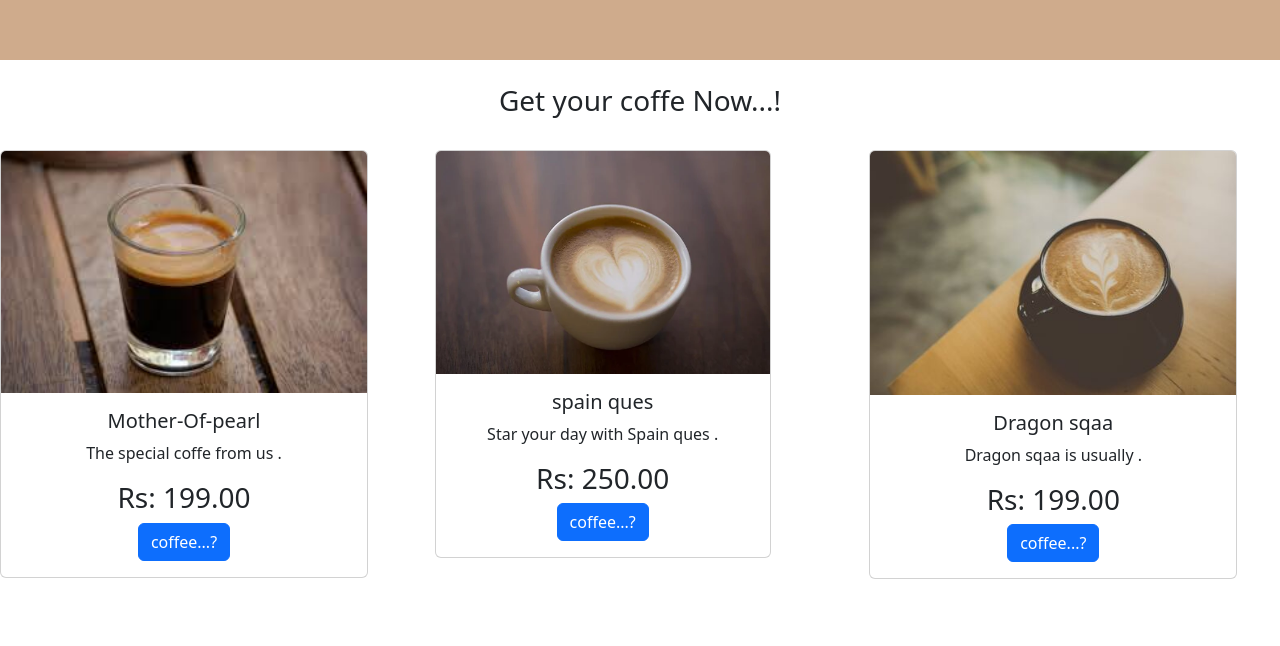
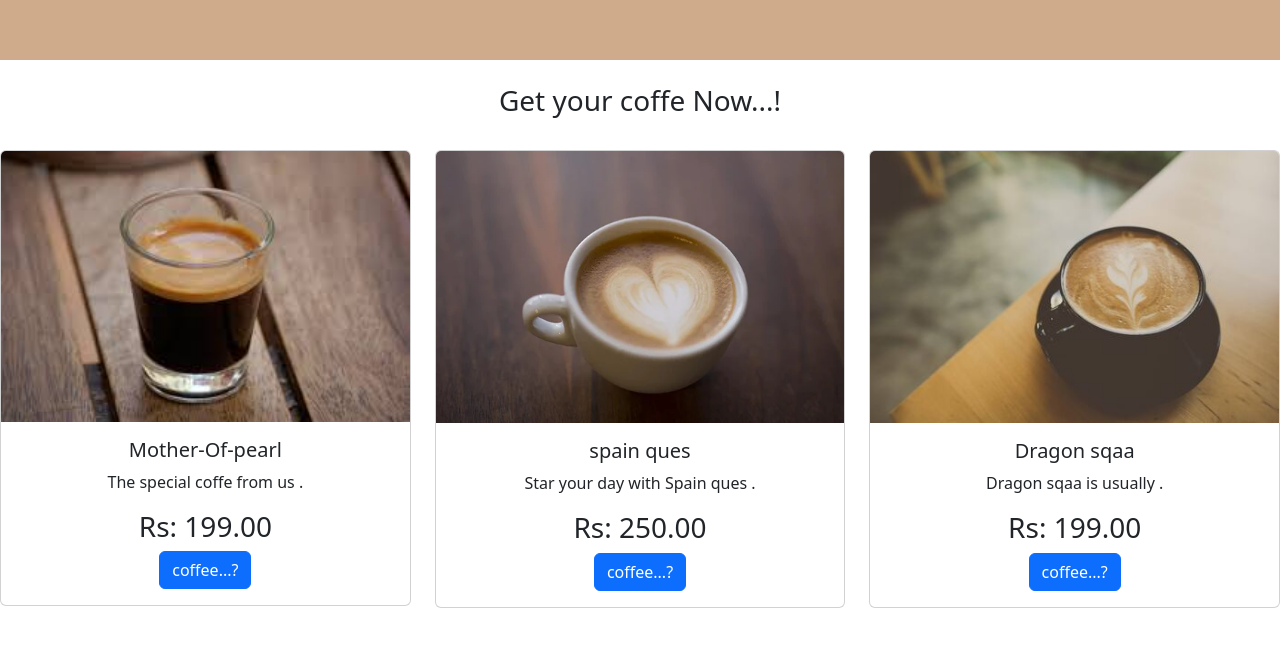
Before and after one commit to aksharaaruvi/abalonecofee, a plain HTML site: page index.html in a window 1280 px wide. Shown: the part 853-1499 px from the top of the page. Before the commit the page ends 1432 px from the top, so only its background shows below. Drawn offline with nearby package versions, Linux system fonts and the light colour scheme.

Commit message:
Update index.html

```diff
--- a/index.html
+++ b/index.html
@@ -77,10 +77,10 @@
         <!--order section-->
         <h3 class="text-center ">Get your coffe Now...! </h3>
         <br>
-        <div class="container"></div>
-        <div class="row">
-            <div class="col-4">
-                <div class="card text-center" style="width: 23rem;">
+        <div class="container "></div>
+        <div class="row justify-content-center">
+            <div class="col-xl-4 col-7 mb-5">
+                <div class="card text-center" >
                     <img class="card-img-top" src="images/order image 5.jpeg" alt="Card image cap">
                     <div class="card-body">
                         <h5 class="card-title">Mother-Of-pearl</h5>
@@ -90,8 +90,8 @@
                     </div>
                 </div>
             </div>
-            <div class="col-4">
-                <div class="card text-center" style="width: 21rem;">
+            <div class="col-xl-4 col-7 mb-5">
+                <div class="card text-center" >
                     <img class="card-img-top" src="images/order image 3.webp" alt="Card image cap">
                     <div class="card-body">
                         <h5 class="card-title">spain ques</h5>
@@ -101,8 +101,8 @@
                     </div>
                 </div>
             </div>
-            <div class="col-4">
-                <div class="card text-center" style="width: 23rem;">
+            <div class="col-xl-4 col-7 mb-5">
+                <div class="card text-center" >
                     <img class="card-img-top" src="images/extra.jpg" alt="Card image cap">
                     <div class="card-body">
                         <h5 class="card-title">Dragon sqaa</h5>
```
